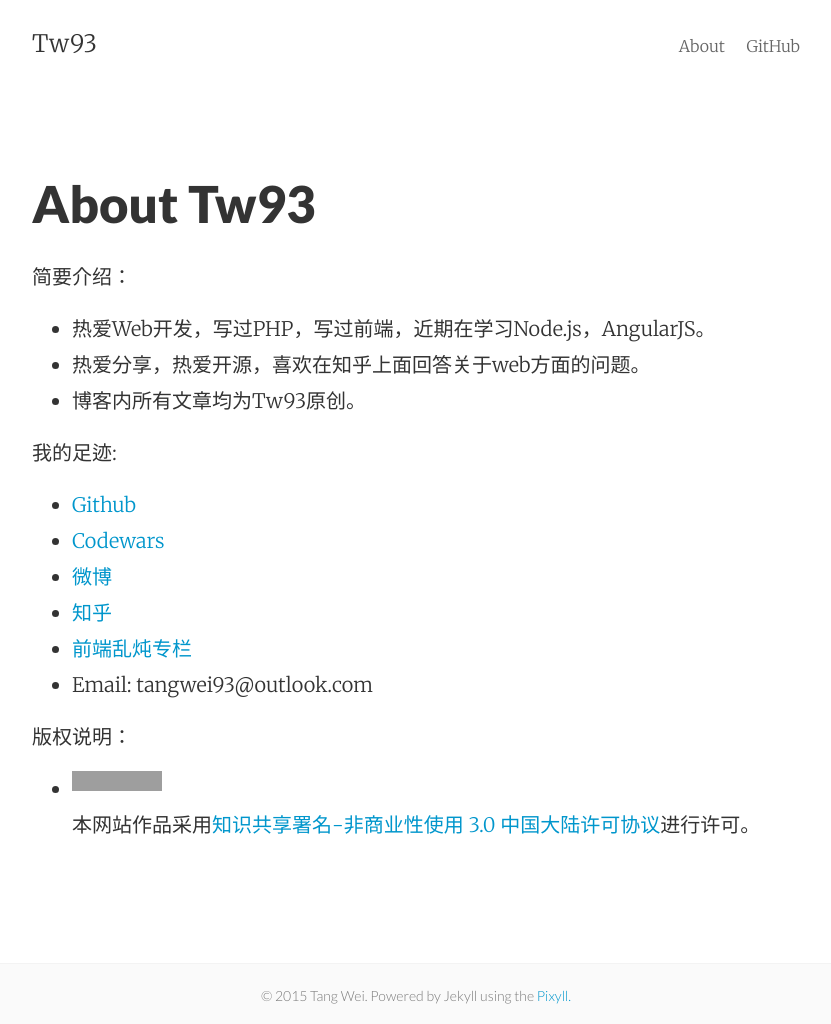
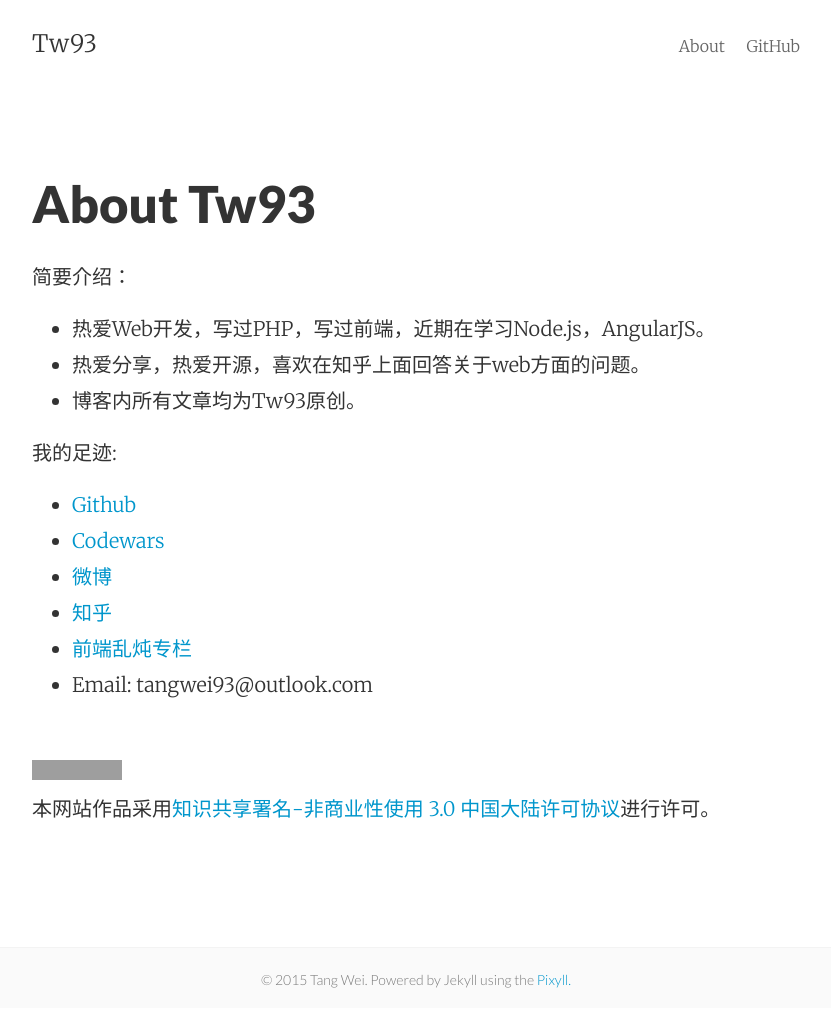
Before and after one commit to tw93/tw93.github.io, a Jekyll site: the page built from about.md, in a window 1280 px wide. Shown: the whole page, without its empty margins (224-1055 px from the left). Built offline with Jekyll 4.4.1, drawn with Linux system fonts in a browser that asks for light colours; grey boxes are pictures that could not be loaded.

Commit message:
add the 3.0

```diff
--- a/about.md
+++ b/about.md
@@ -20,6 +20,5 @@
 * [前端乱炖专栏](http://www.html-js.com/article/column/765){:target="_blank"}
 * Email: tangwei93@outlook.com
 
-版权说明：
-
-* <a rel="license" href="http://creativecommons.org/licenses/by-nc/3.0/cn/" style="float:left"><img alt="知识共享许可协议" style="border-width:0; float:left" src="https://i.creativecommons.org/l/by-nc/3.0/cn/88x31.png" /></a><br />本网站作品采用<a rel="license" href="http://creativecommons.org/licenses/by-nc/3.0/cn/">知识共享署名-非商业性使用 3.0 中国大陆许可协议</a>进行许可。
+<br>
+<a rel="license" href="http://creativecommons.org/licenses/by-nc/3.0/cn/" ><img alt="知识共享许可协议" style="border-width:0;" src="https://i.creativecommons.org/l/by-nc/3.0/cn/88x31.png" /></a><br />本网站作品采用<a rel="license" href="http://creativecommons.org/licenses/by-nc/3.0/cn/">知识共享署名-非商业性使用 3.0 中国大陆许可协议</a>进行许可。
```
